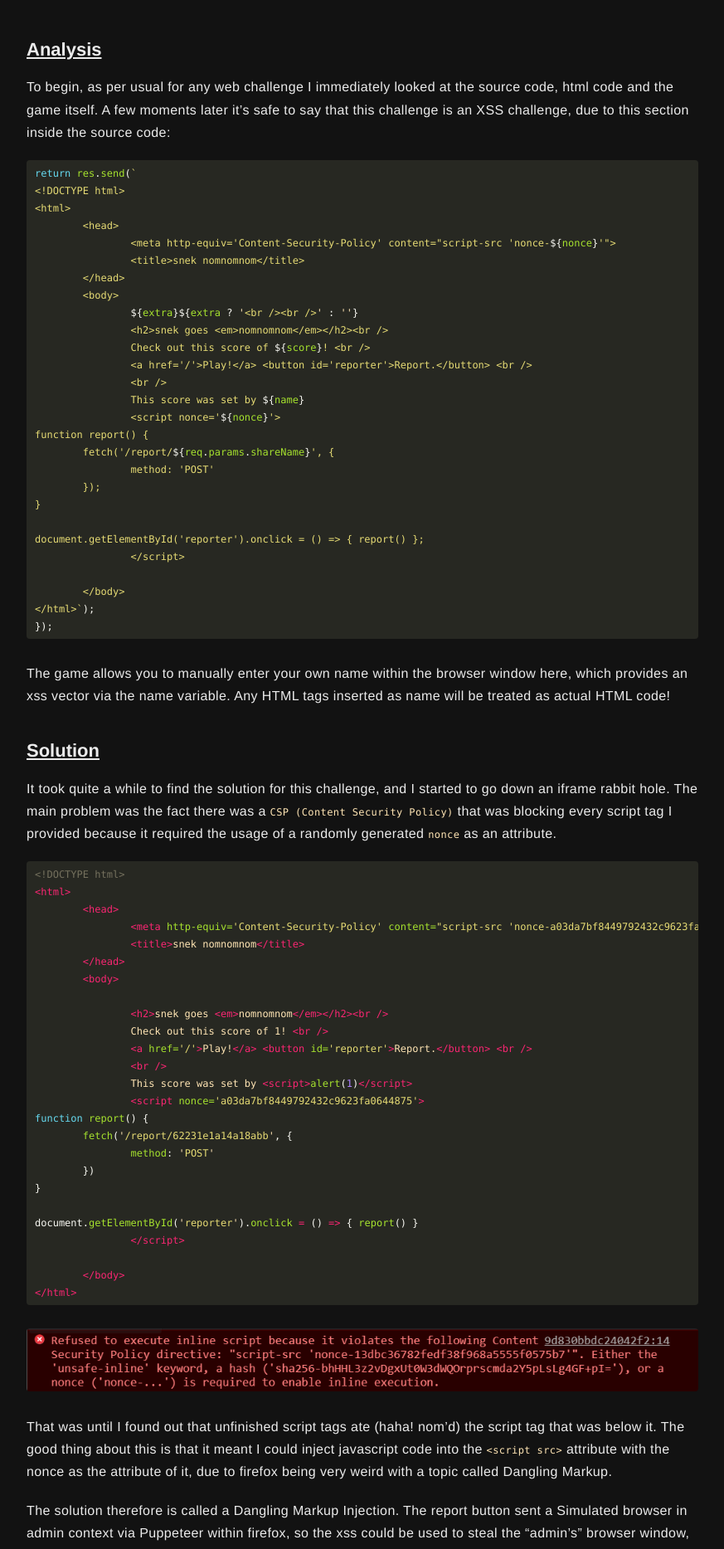
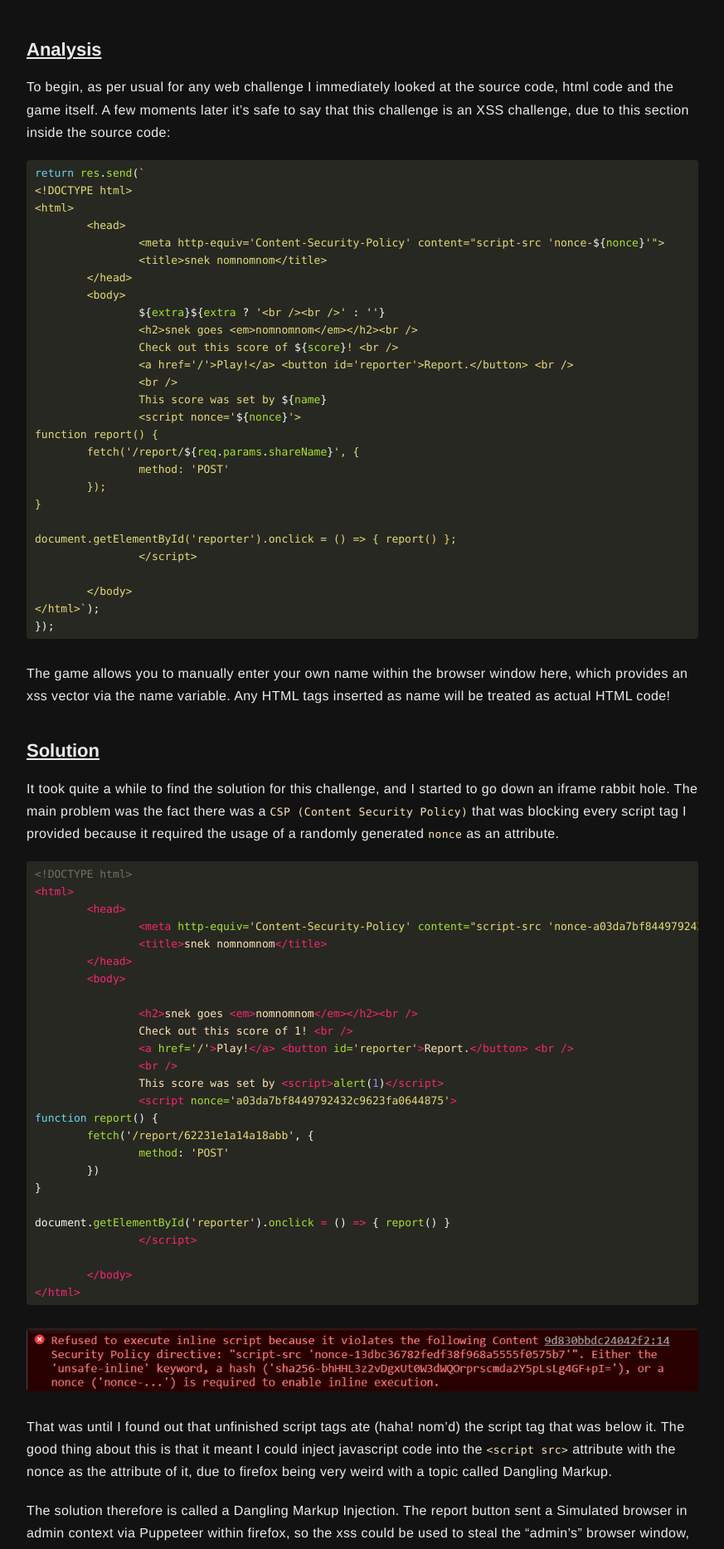
Before and after one commit to CasparovJR/CasparovJR.github.io, a Jekyll site: the page built from _posts/2021-04-08-ångstromCTF-nomnomnom.markdown, in a window 1280 px wide. Shown: the part 1078-2945 px from the top of the page at 83% size, without its empty margins (203-1076 px from the left). Built offline with Jekyll 4.4.1, drawn with Linux system fonts in a browser that asks for light colours.

Commit message:
font size change

```diff
--- a/_sass/base/general.sass
+++ b/_sass/base/general.sass
@@ -94,7 +94,7 @@ code,
 tt
 	padding: 1px 0
 	font-family: $fontMonospace
-	font-size: 12px
+	font-size: 13px
 	line-height: 20px
 	color: #ffe5b4
 
```
